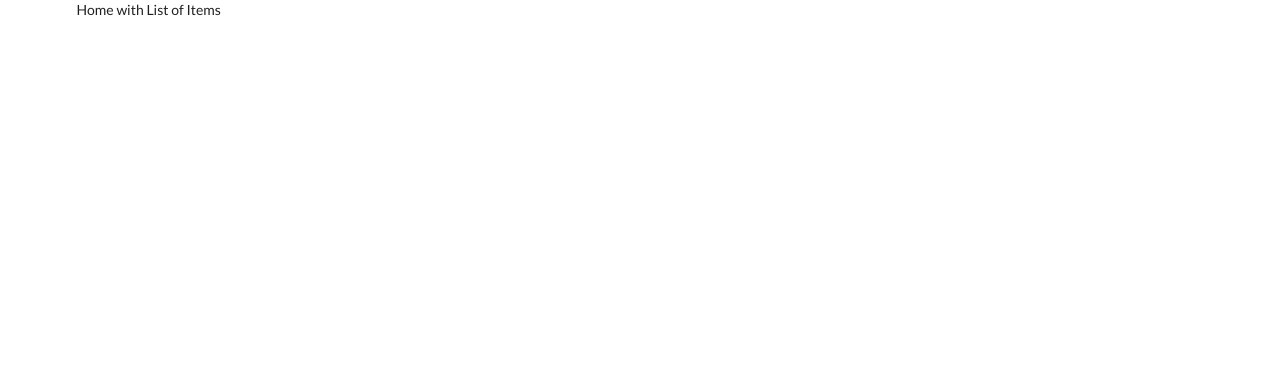
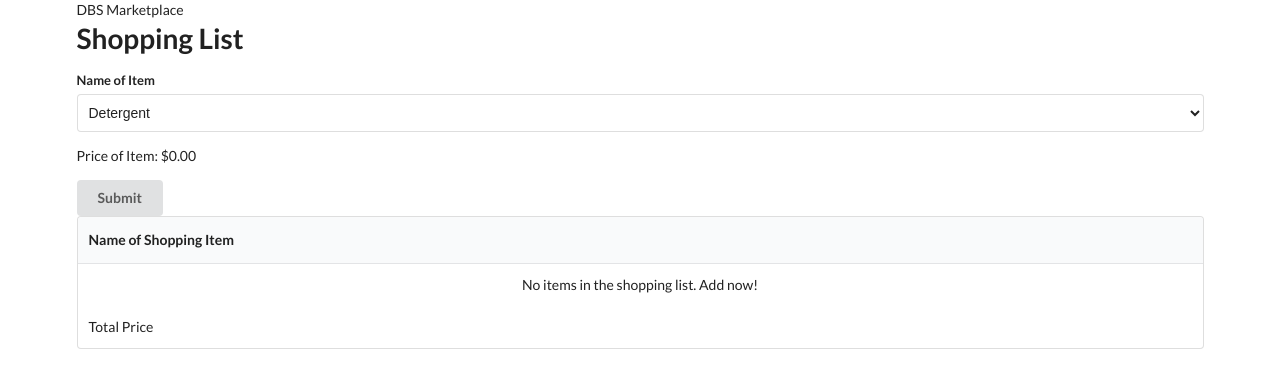
Before and after one commit to marckii8888/DBS_Seed, a React (Create React App) app in the folder Frontend/: page /home in a window 1280 px wide. Shown: the top 388 px of the page. Built offline with nearby package versions, Linux system fonts and the light colour scheme.

Commit message:
simple price list and cart

```diff
--- a/Frontend/src/components/Home.js
+++ b/Frontend/src/components/Home.js
@@ -1,10 +1,103 @@
-import React from 'react';
+import React, {useState} from "react";
+import ReactDOM from "react-dom";
 
 const Home = () => {
+    const ShopList = {
+        "shopList":[
+            {
+                "name": "Detergent",
+                "price": 4.99
+            },
+            {
+                "name": "Apples",
+                "price": 5.95
+            },
+            {
+                "name": "White Bread",
+                "price": 2.40
+            },
+            {
+                  "name": "Pork",
+                  "price": 6.70
+            },
+            {
+                  "name": "Celery",
+                  "price": 3.10
+            },
+        ]
+    }
+     const shopItemHandler = (event) =>{
+          setShopItem(ShopList.shopList[event.target.value]);
+      }
+
+      const submitHandler = () => {
+        if(JSON.stringify(shopItem)!=="{}"){
+          setShoppingList([...shoppingList,shopItem]);
+          totalPriceHandler();
+        }
+      };
+      const totalPriceHandler = () =>{
+        setTotalPrice(totalPrice+ shopItem.price);
+      }
+      const [shoppingList, setShoppingList] = useState([]);
+      const [shopItem, setShopItem] = useState({});
+      const [totalPrice, setTotalPrice] = useState(0.00);
+      const all_table_rows = shoppingList.map((shopitem, index) => {
+        return (<tr key={index}>
+                  <td>{shopitem.name}</td>
+                  <td>{shopitem.price.toFixed(2)}</td>
+                </tr>);});
+      const dropdown_options = ShopList.shopList.map((shopitem, index)=>{
+        return <option key={index} value={index} >{shopitem.name}</option>
+      });
 
     return (
-        <div>Home with List of Items</div>
-    )
+        <div>
+        <div>DBS Marketplace</div>
+    <div className="App">
+      <h1 className="flexHeader">Shopping List</h1>
+      <div className="content">
+        <div className="ui form">
+            <div className="field">
+              <label className="formTitle">Name of Item</label>
+              <select className="ui dropdown" onClick={shopItemHandler} >
+                {dropdown_options}
+              </select>
+            </div>
+            <div className="field">
+              <p className="fontTitle">Price of Item: ${JSON.stringify(shopItem)==="{}"? "0.00": shopItem.price.toFixed(2)}</p>
+            </div>
+            <div className="ui submit button" onClick={submitHandler}>Submit</div>
+          </div>
+        <div className="ui container" >
+              <table className="ui celled table" >
+                  <thead >
+                      <tr>
+                          <th>Name of Shopping Item</th>
+                          {shoppingList.length!==0 && <th>Price</th>}
+                      </tr>
+                  </thead>
+                  <tbody>
+                      {shoppingList.length===0?
+                      <tr>
+                        <td><center>No items in the shopping list. Add now!</center></td>
+                      </tr>:
+                      all_table_rows}
+                  </tbody>
+                  <tfoot className="tablefoot">
+                      <tr>
+                          <td className="foot_cell_style">Total Price</td>
+                          {shoppingList.length!==0 && <td>${totalPrice.toFixed(2)}</td>}
+                      </tr>
+                  </tfoot>
+              </table>
+          </div>
+        </div>
+    </div>
+    </div>
+  );
 }
 
+ReactDOM.render(<Home />, document.getElementById("root"));
+
 export default Home;
```
